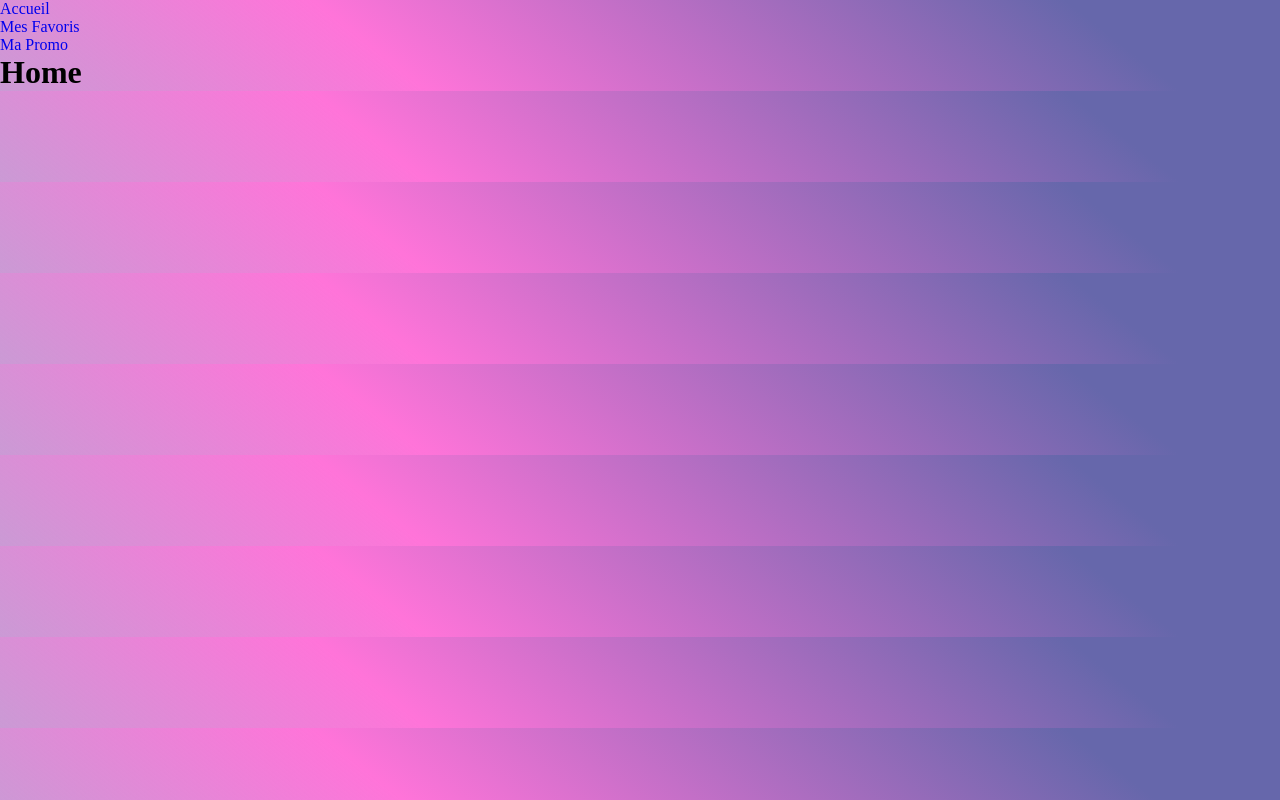
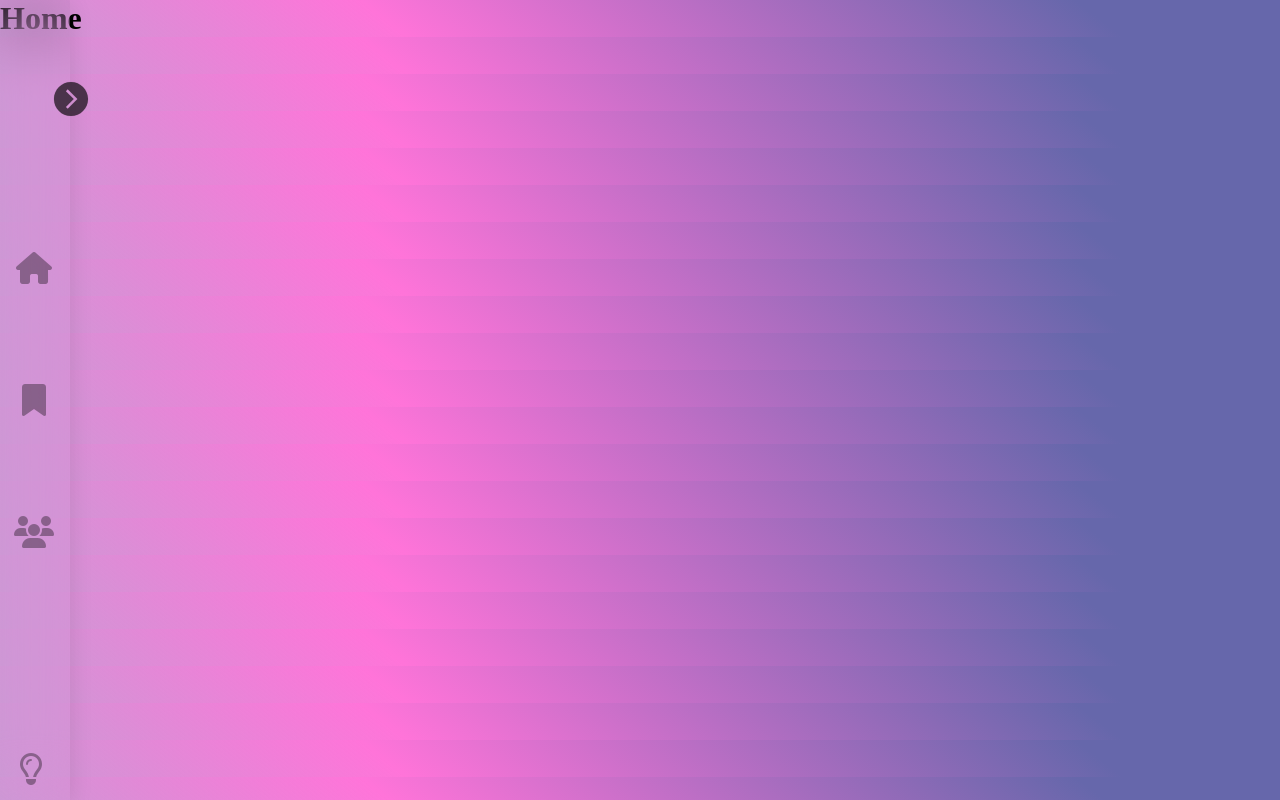
Before and after one commit to WildCodeSchool/11-21-noBugNovember-G2-Front, a React (Create React App) app: page / in a window 1280 px wide. Built offline with nearby package versions, Linux system fonts and the light colour scheme; a web font is replaced by a local one.

Commit message:
Create NavBar with icon and Nav bar Open and Close

```diff
--- a/public/index.html
+++ b/public/index.html
@@ -11,6 +11,9 @@
     />
     <link rel="apple-touch-icon" href="%PUBLIC_URL%/logo192.png" />
     <link rel="manifest" href="%PUBLIC_URL%/manifest.json" />
+    <script src="https://kit.fontawesome.com/59ca6f73f8.js" crossorigin="anonymous"></script>
+    <script type="module" src="https://unpkg.com/ionicons@5.5.2/dist/ionicons/ionicons.esm.js"></script>
+    <script nomodule src="https://unpkg.com/ionicons@5.5.2/dist/ionicons/ionicons.js"></script>
     <link rel="stylesheet" href="https://use.typekit.net/dej2dge.css">
     <title>React App</title>
   </head>
--- a/src/components/Navbar.js
+++ b/src/components/Navbar.js
@@ -1,5 +1,6 @@
 import React from 'react'
 import { NavLink } from 'react-router-dom'
+import "./styles/Navbar.css"
 
 export default function Navbar() {
     const [active, setActive] = React.useState(false);
@@ -7,17 +8,17 @@ export default function Navbar() {
     <nav className={`Nav ${active ? "NavOpen" : ""}`}>
         <ion-icon onClick={() => setActive(!active)} name="chevron-forward-circle-sharp" id={active ? "ion-icon-open" : "ion-icon"}></ion-icon>
         <NavLink className="NavLink" to="/">
-            <i class="fas fa-home fa-2x"></i>
+            <i class="fas fa-home fa-fw fa-2x"></i>
             <p className={`TextMenu ${active ? "" : "TextMenuOpen"}`}>Accueil</p>
         </NavLink>
         <NavLink className="NavLink" to="/bookmark">
-            <i className="fas fa-bookmark fa-2x"></i>
+            <i className="fas fa-bookmark fa-fw fa-2x"></i>
             <p className={`TextMenu ${active ? "" : "TextMenuOpen"}`}>Mes Favoris</p>
         </NavLink>
         <NavLink className="NavLink" to="/team">
-            <i className="fas fa-users fa-2x"></i>
+            <i className="fas fa-users fa-fw fa-2x"></i>
             <p className={`TextMenu ${active ? "" : "TextMenuOpen"}`}>Ma Promo</p>
         </NavLink>
-        <i id="NavDarkMode" className="far fa-lightbulb fa-2x"></i>
+        <i id="NavDarkMode" className="far fa-lightbulb fa-fw fa-2x"></i>
     </nav>
 );}
--- /dev/null
+++ b/src/components/styles/Navbar.css
@@ -0,0 +1,122 @@
+/* Icon Menu  */
+
+i {width:45px}
+
+
+/* Icon Slide for Menu ****Close****   */
+
+#ion-icon {
+    position: absolute;
+    top: 78px;
+    left: 48px;
+    width: 46px;
+    height: 42px;
+    opacity: 0.65;
+    transition: 0.5s;
+    z-index: 20000;
+}
+
+#ion-icon:hover {
+    opacity: 1;
+}
+
+/* Icon Slide for Menu ****Open****   */
+
+#ion-icon-open {
+    position: absolute;
+    top: 78px;
+    left: 248px;
+    width: 46px;
+    height: 42px;
+    opacity: 0.65;
+    transition: 0.5s;
+    z-index: 20000;
+    transform: rotate(180deg);
+}
+
+#ion-icon-open:hover {
+    opacity: 1;
+}
+
+/* Icon - Dark/Light mode - Close */
+
+#NavDarkMode {
+    position: absolute;
+    bottom: 15px;
+    left: 11px;
+    color: black;
+    opacity: 0.35;
+    transition: 0.5s;
+}
+
+#NavDarkMode:hover {
+    color: black;
+    opacity: 1
+}
+
+
+
+/* Bloc Navigation ****Close**** */
+
+.Nav {
+    display: flex;
+    flex-direction: column;
+    align-items: flex-start;
+    justify-content: center;
+    height: 100vh;
+    position: fixed;
+    left: 0;
+    top: 0;
+    box-shadow: 0 5px 25px rgba(0, 0, 0, .1);
+    text-decoration: none;
+    font-style: none;
+    transition: 0.5s;
+    width: 70px;
+    backdrop-filter: blur(30px);
+    z-index: 20000;
+}
+
+/* Bloc Navigation ****Open**** */
+
+.NavOpen {
+    width: 270px;
+}
+
+/*   Bloc Link (Icons / Text) ****Close**** */
+
+.NavLink {
+    display: flex;
+    justify-content: flex-start;
+    align-items: flex-start;
+    padding: 30px 14px;
+    margin: 20px 0;
+    color: black;
+    opacity: 0.35;
+    transition: 0.5s;
+    text-decoration: none;
+    z-index: 20000;
+
+}
+
+.NavLink:hover {
+    color: black;
+    opacity: 1;
+    transition: 0.45s
+}
+
+
+/* Text Menu ****Open / Close**** */
+
+.TextMenu {
+    position: absolute;
+    margin : 7px 0 0 0;
+    left: 90px;
+    transition:0.8s;
+    opacity: 1;
+}
+
+.TextMenuOpen {
+    left:70px;
+    transition:0.2s;
+    opacity: 0;
+}
```
